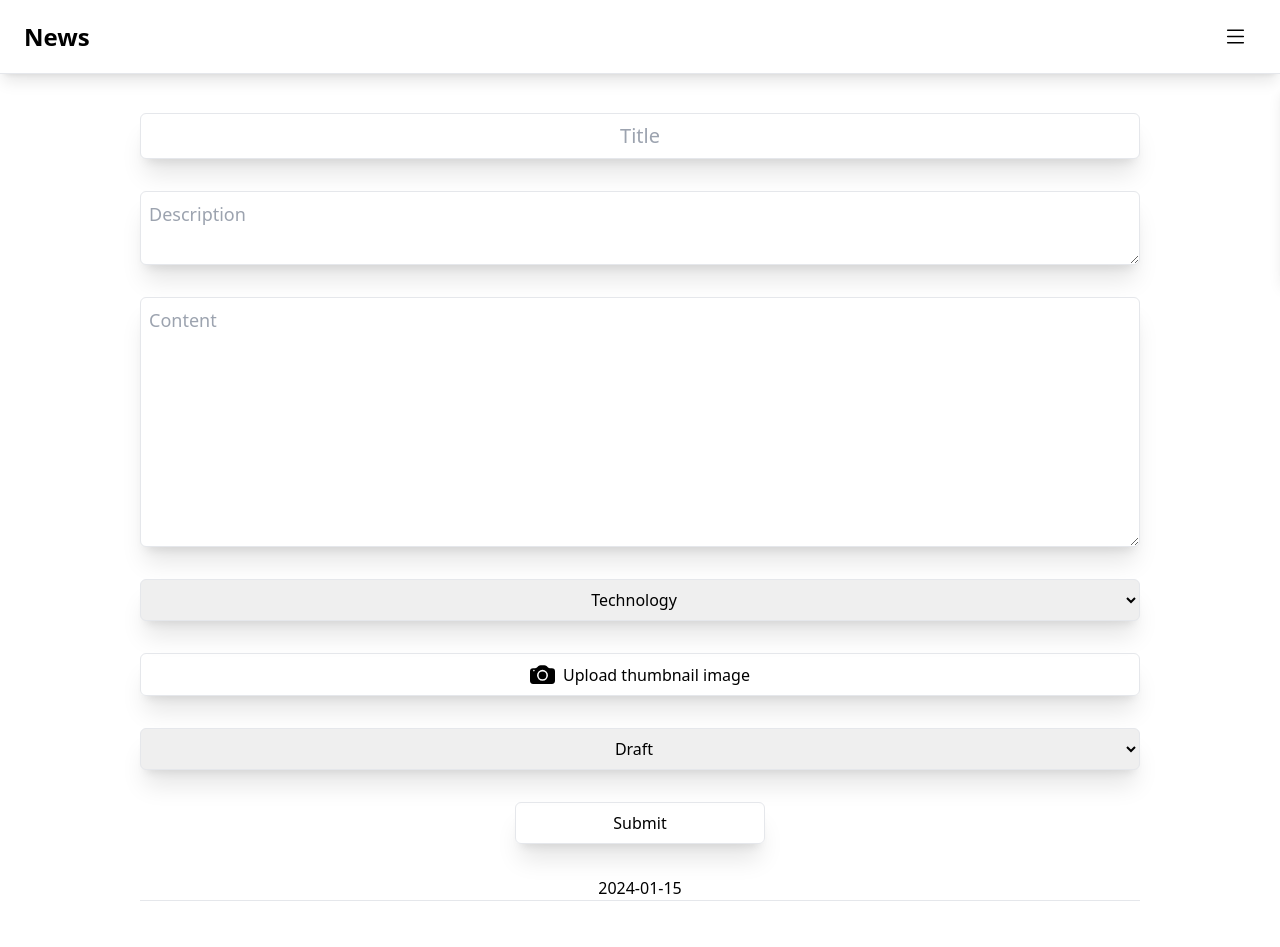
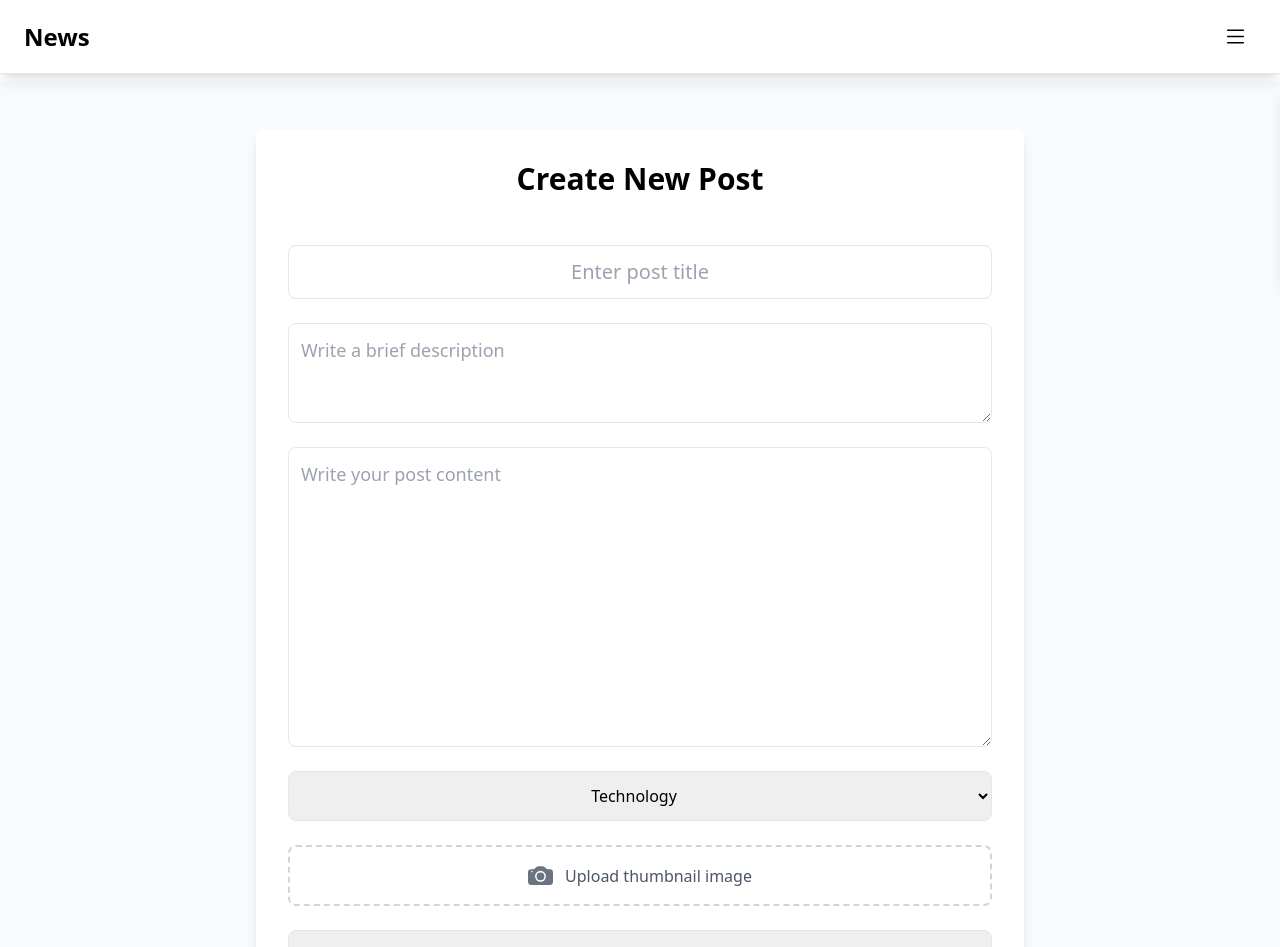
Before and after one commit to stazgmina/blog, a Next.js app: page /Pages/Create in a window 1280 px wide. Shown: the top 947 px of the page. Built offline with nearby package versions, Linux system fonts and the light colour scheme; no server answers.

Commit message:
Refactor Create Post page layout and enhance form input styles for better user experience

```diff
--- a/app/Pages/Create/page.js
+++ b/app/Pages/Create/page.js
@@ -66,33 +66,38 @@ const Page = () => {
   }
 
   return (
-    <div className="px-4 py-8">
-      <section className="flex flex-col gap-8 m-auto items-center max-w-[1000px] border-b">
+    <div className="min-h-screen px-4 py-12 bg-gray-50">
+      <section className="flex flex-col items-stretch max-w-3xl gap-6 p-8 m-auto bg-white rounded-lg shadow-lg">
+        <h1 className="mb-6 text-3xl font-bold text-center">Create New Post</h1>
+
         <input
           type="text"
           name="title"
-          placeholder="Title"
-          className="flex-1 w-full p-2 text-xl text-center border rounded-md shadow-xl"
+          placeholder="Enter post title"
+          className="flex-1 w-full p-3 text-xl text-center transition-all border border-gray-200 rounded-lg focus:ring-2 focus:ring-blue-500 focus:border-transparent"
           value={formData.title}
           onChange={handleInputChange}
         />
+
         <textarea
           name="description"
-          placeholder="Description"
-          className="w-full p-2 text-lg border rounded-md shadow-xl resize-y"
+          placeholder="Write a brief description"
+          className="w-full p-3 text-lg border border-gray-200 rounded-lg focus:ring-2 focus:ring-blue-500 focus:border-transparent min-h-[100px] transition-all"
           value={formData.description}
           onChange={handleInputChange}
         />
+
         <textarea
           name="content"
-          placeholder="Content"
-          className="border shadow-xl p-2 rounded-md w-full h-[250px] resize-y text-lg"
+          placeholder="Write your post content"
+          className="border border-gray-200 p-3 rounded-lg w-full min-h-[300px] text-lg focus:ring-2 focus:ring-blue-500 focus:border-transparent transition-all"
           value={formData.content}
           onChange={handleInputChange}
         />
+
         <select
           name="category"
-          className="w-full p-2 text-center border rounded-md shadow-xl"
+          className="w-full p-3 text-center transition-all border border-gray-200 rounded-lg focus:ring-2 focus:ring-blue-500 focus:border-transparent"
           value={formData.category}
           onChange={handleInputChange}
         >
@@ -101,29 +106,39 @@ const Page = () => {
           <option>Politics</option>
           <option>Art</option>
         </select>
-        <label htmlFor="image" className="flex items-center justify-center w-full gap-2 p-2 border rounded-md shadow-xl">
-          <BsCameraFill size={25} />
-          {formData.image ? formData.image.name : 'Upload thumbnail image'}
-          <input id="image" name="image" type="file" className="hidden" onChange={handleImageChange} />
+
+        <label htmlFor="image" className="flex items-center justify-center w-full gap-3 p-4 transition-all border-2 border-gray-300 border-dashed rounded-lg cursor-pointer hover:border-blue-500">
+          <BsCameraFill size={25} className="text-gray-500" />
+          <span className="text-gray-600">{formData.image ? formData.image.name : 'Upload thumbnail image'}</span>
+          <input id="image" name="image" type="file" className="hidden" onChange={handleImageChange} accept="image/*" />
         </label>
+
         {imagePreview &&
-            <div className='grid p-4 border rounded-md shadow-xl place-items-center aspect-square'>
-                <img src={imagePreview} alt='image preview' className='object-contain'/>
+            <div className='relative w-full max-w-md mx-auto overflow-hidden border rounded-lg shadow-md aspect-video'>
+                <img src={imagePreview} alt='image preview' className='absolute inset-0 object-cover w-full h-full'/>
             </div>
         }
+
         <select
           name="published"
-          className="w-full p-2 text-center border rounded-md shadow-xl"
+          className="w-full p-3 text-center transition-all border border-gray-200 rounded-lg focus:ring-2 focus:ring-blue-500 focus:border-transparent"
           value={formData.published}
           onChange={handleInputChange}
         >
           <option value={false}>Draft</option>
           <option value={true}>Publish</option>
         </select>
-        <button onClick={handleSubmit} className="max-w-[250px] w-full p-2 text-center border rounded-md shadow-xl">
+
+        <button
+          onClick={handleSubmit}
+          className="w-full md:max-w-[250px] p-3 mx-auto mt-4 text-center text-white bg-blue-600 rounded-lg shadow-md hover:bg-blue-700 transition-all focus:ring-2 focus:ring-blue-500 focus:ring-offset-2"
+        >
           Submit
         </button>
-        <p>{new Date().toISOString().slice(0, 10)}</p>
+
+        <p className="text-sm text-center text-gray-500">
+          {new Date().toISOString().slice(0, 10)}
+        </p>
       </section>
     </div>
   )
```
